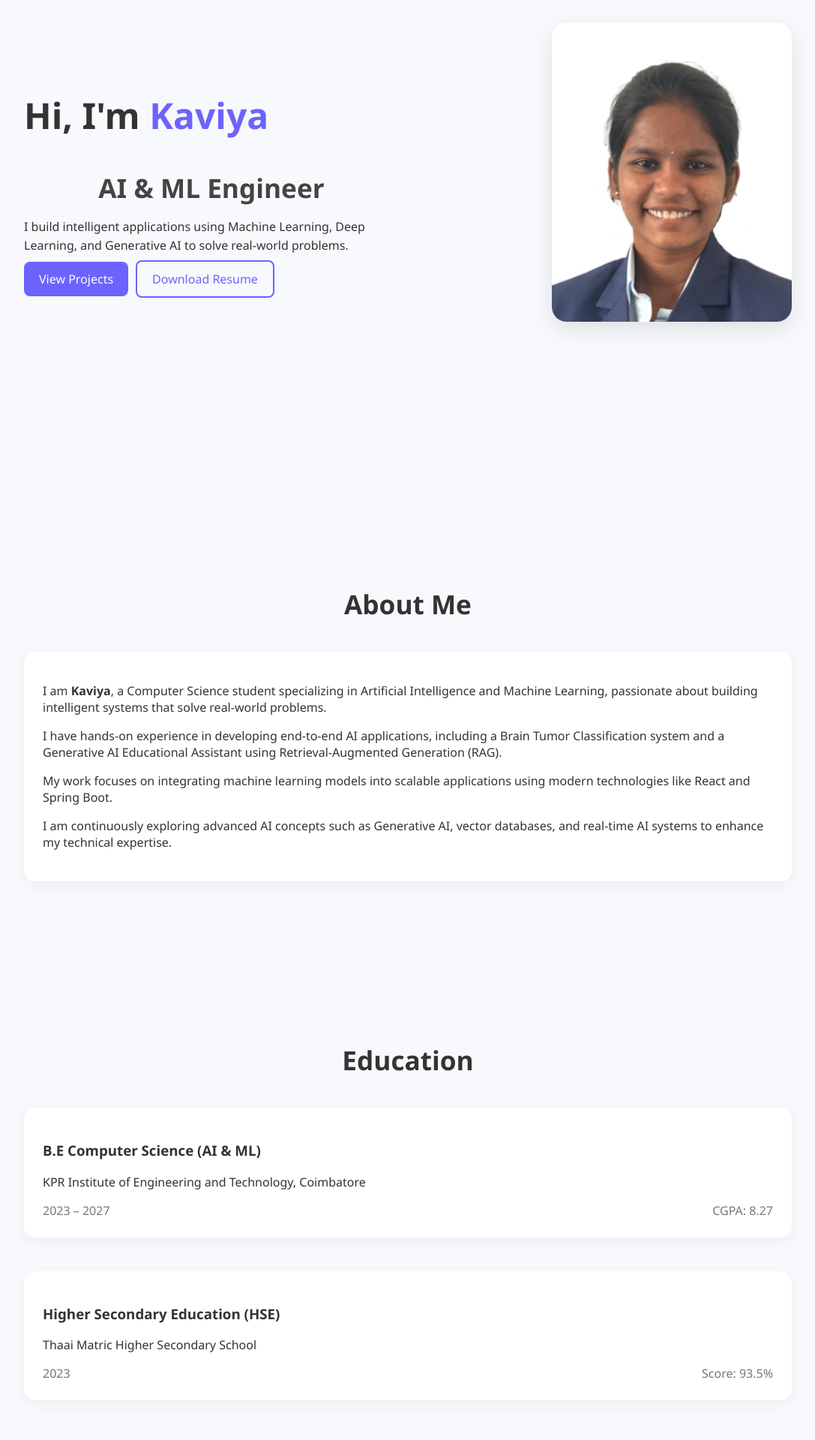
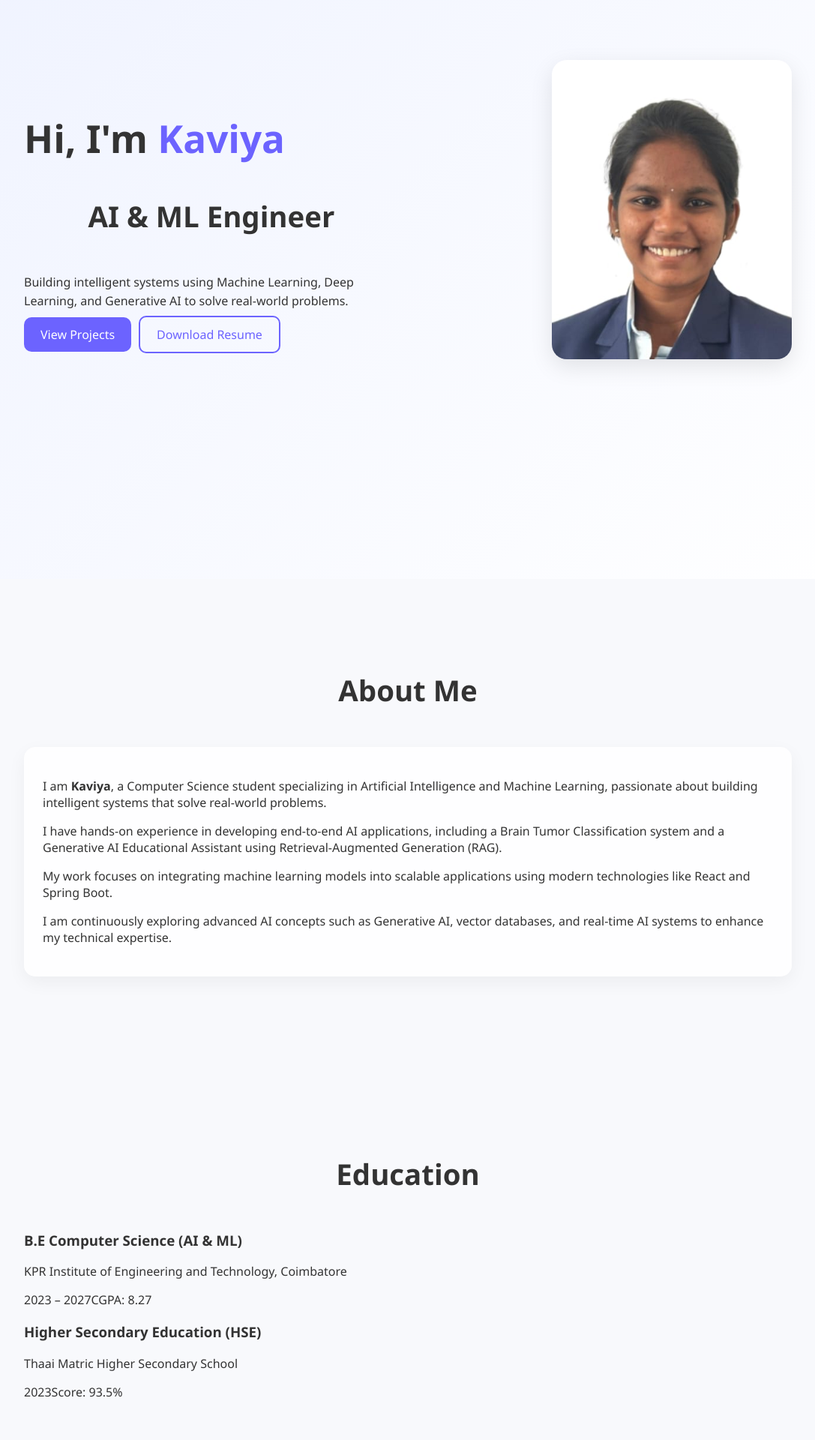
Before and after one commit to Kaviya-Balamurugan/portfolio, a React (Create React App) app: page / in a window 1280 px wide. Shown: the part 260-2180 px from the top of the page at 75% size, without its empty margins (96-1183 px from the left). Built offline with nearby package versions, Linux system fonts and the light colour scheme.

Commit message:
Added premium animation UI

```diff
--- a/src/App.css
+++ b/src/App.css
@@ -4,23 +4,25 @@ body {
   font-family: 'Segoe UI', sans-serif;
   background: #f8f9fc;
   color: #333;
+  scroll-behavior: smooth;
 }
 
 section {
-  padding: 80px 10%;
+  padding: 90px 10%;
 }
 
 h2 {
   text-align: center;
-  font-size: 2.2rem;
-  margin-bottom: 40px;
+  font-size: 2.4rem;
+  margin-bottom: 50px;
 }
 
 /* ===== NAVBAR ===== */
 .navbar-pro {
   position: sticky;
   top: 0;
-  background: white;
+  background: rgba(255,255,255,0.9);
+  backdrop-filter: blur(10px);
   padding: 15px 10%;
   box-shadow: 0 2px 10px rgba(0,0,0,0.05);
   z-index: 100;
@@ -48,21 +50,16 @@ h2 {
   display: flex;
   align-items: center;
   justify-content: space-between;
-  gap: 40px;
-  min-height: 90vh;
+  min-height: 100vh;
+  background: linear-gradient(135deg, #eef2ff, #ffffff);
 }
 
 .hero-text h1 {
-  font-size: 3rem;
+  font-size: 3.2rem;
 }
 
 .hero-text span {
   color: #6c63ff;
-}
-
-.hero-text h2 {
-  margin: 10px 0;
-  color: #444;
 }
 
 .hero-text p {
@@ -77,16 +74,22 @@ h2 {
 .btn-primary {
   background: #6c63ff;
   color: white;
-  padding: 12px 20px;
-  border-radius: 8px;
+  padding: 12px 22px;
+  border-radius: 10px;
   text-decoration: none;
   margin-right: 10px;
+  transition: 0.3s;
+}
+
+.btn-primary:hover {
+  transform: translateY(-3px);
+  box-shadow: 0 10px 20px rgba(108,99,255,0.3);
 }
 
 .btn-secondary {
   border: 2px solid #6c63ff;
-  padding: 12px 20px;
-  border-radius: 8px;
+  padding: 12px 22px;
+  border-radius: 10px;
   text-decoration: none;
   color: #6c63ff;
 }
@@ -94,35 +97,43 @@ h2 {
 .hero-image img {
   width: 320px;
   border-radius: 20px;
+  object-fit: cover;
   box-shadow: 0 10px 30px rgba(0,0,0,0.1);
 }
 
-/* ===== CARD COMMON ===== */
-.card, .project-card, .skill-card, .edu-card-new {
-  background: white;
+/* ===== CARDS ===== */
+.card {
+  background: rgba(255,255,255,0.8);
+  backdrop-filter: blur(10px);
+  padding: 25px;
   border-radius: 15px;
-  padding: 25px;
   margin-bottom: 25px;
-  box-shadow: 0 5px 20px rgba(0,0,0,0.05);
+  box-shadow: 0 8px 25px rgba(0,0,0,0.05);
   transition: 0.3s;
 }
 
-.card:hover,
-.project-card:hover,
-.skill-card:hover {
+.card:hover {
   transform: translateY(-5px);
 }
 
 /* ===== PROJECTS ===== */
-.project-card h3 {
-  margin-bottom: 10px;
-}
-.project-card p {
-  line-height: 1.6;
+.projects-grid {
+  display: grid;
+  grid-template-columns: repeat(auto-fit, minmax(320px, 1fr));
+  gap: 30px;
 }
 
-.project-card ul {
-  padding-left: 20px;
+.project-card {
+  background: white;
+  border-radius: 18px;
+  padding: 25px;
+  border: 1px solid #eee;
+  transition: 0.3s;
+}
+
+.project-card:hover {
+  transform: translateY(-8px);
+  box-shadow: 0 15px 40px rgba(0,0,0,0.08);
 }
 
 .tags span {
@@ -138,8 +149,8 @@ h2 {
   display: inline-block;
   margin-top: 10px;
   color: #6c63ff;
+  font-weight: 600;
   text-decoration: none;
-  font-weight: 600;
 }
 
 /* ===== SKILLS ===== */
@@ -149,29 +160,16 @@ h2 {
   gap: 20px;
 }
 
-.skill-card h3 {
-  margin-bottom: 10px;
+.skill-card {
+  background: white;
+  padding: 20px;
+  border-radius: 15px;
+  transition: 0.3s;
 }
 
-/* ===== WHAT I DO ===== */
-.skills-grid {
-  display: grid;
-  grid-template-columns: repeat(auto-fit, minmax(220px, 1fr));
-  gap: 20px;
-}
-
-/* ===== EDUCATION ===== */
-.edu-container {
-  display: flex;
-  flex-direction: column;
-  gap: 20px;
-}
-
-.edu-meta {
-  display: flex;
-  justify-content: space-between;
-  margin-top: 10px;
-  color: #777;
+.skill-card:hover {
+  transform: translateY(-6px);
+  box-shadow: 0 10px 25px rgba(108,99,255,0.15);
 }
 
 /* ===== CONTACT ===== */
@@ -181,13 +179,8 @@ h2 {
   gap: 40px;
 }
 
-.contact-left {
-  max-width: 400px;
-}
-
 .contact-item {
   display: flex;
-  align-items: center;
   gap: 10px;
   margin-bottom: 15px;
 }
@@ -208,9 +201,3 @@ h2 {
     flex-direction: column;
   }
 }
-
-.profile-img {
-  width: 320px;
-  border-radius: 20px;
-  object-fit: cover;
-}
--- a/src/components/Hero.js
+++ b/src/components/Hero.js
@@ -18,8 +18,8 @@ function Hero() {
         <h2>AI & ML Engineer</h2>
 
         <p>
-          I build intelligent applications using Machine Learning,
-          Deep Learning, and Generative AI to solve real-world problems.
+          Building intelligent systems using Machine Learning,
+  Deep Learning, and Generative AI to solve real-world problems.
         </p>
 
         <div className="hero-buttons">
--- a/src/components/Projects.js
+++ b/src/components/Projects.js
@@ -3,111 +3,47 @@ function Projects() {
     <section id="projects">
   <h2>Projects</h2>
 
+  <div className="projects-grid">
+
     {/* Project 1 */}
     <div className="project-card">
       <h3>🧠 Brain Tumor Classification</h3>
-
-        <p>
-          Developed a CNN-based deep learning model using MobileNetV2 achieving
-          <b> 92% validation accuracy</b> for MRI image classification.
-          Built a complete pipeline including preprocessing, class balancing,
-          and deployed using ONNX with FastAPI backend and Streamlit frontend.
-        </p>
-
-        <p><b>Tech:</b> CNN, MobileNetV2, ONNX, FastAPI, Streamlit</p>
-
-        <p><b>Key Features:</b></p>
-        <ul>
-          <li>✔ Transfer learning using MobileNetV2</li>
-          <li>✔ Grad-CAM based explainability</li>
-          <li>✔ Optimized deployment using ONNX Runtime</li>
-        </ul>
-
+      <p>CNN model achieving <b>92% accuracy</b> using MobileNetV2.</p>
       <div className="tags">
         <span>Deep Learning</span>
         <span>Healthcare AI</span>
       </div>
-
       <div className="project-links">
-          <a
-            href="https://brain-tumor-app-th2lex7glc6kubgupwet3q.streamlit.app/"
-            target="_blank"
-            rel="noopener noreferrer"
-          >
-            Live Demo
-          </a>
+        <a href="https://brain-tumor-app-th2lex7glc6kubgupwet3q.streamlit.app/" target="_blank">Live Demo</a>
       </div>
     </div>
 
     {/* Project 2 */}
     <div className="project-card">
-        <h3>🤖 GenAI Educational Assistant</h3>
-
-        <p>
-          Built a Retrieval-Augmented Generation (RAG) system integrating
-          embeddings, vector database (pgvector), and Spring Boot backend
-          with real-time streaming responses.
-        </p>
-
-        <p><b>Tech:</b> RAG, Embeddings, Spring Boot, PostgreSQL</p>
-
-        <p><b>Key Features:</b></p>
-        <ul>
-          <li>✔ Semantic search using embeddings</li>
-          <li>✔ Chunking strategy </li>
-          <li>✔ Ensured accurate and meaningful responses</li>
-
-        </ul>
-
+      <h3>🤖 GenAI Tutor</h3>
+      <p>RAG-based assistant using embeddings and vector DB.</p>
       <div className="tags">
-          <span>Generative AI</span>
         <span>RAG</span>
+        <span>LLM</span>
       </div>
-
       <div className="project-links">
-          <a
-            href="https://github.com/Kaviya-Balamurugan/genai-tutor"
-            target="_blank"
-            rel="noopener noreferrer"
-          >
-            GitHub
-          </a>
+        <a href="https://github.com/Kaviya-Balamurugan/genai-tutor" target="_blank">GitHub</a>
       </div>
     </div>
 
     {/* Project 3 */}
     <div className="project-card">
       <h3>✈️ Trip Cost Predictor</h3>
-
-        <p>
-          Developed a machine learning regression system using Random Forest
-          and Gradient Boosting to predict travel costs based on multiple
-          real-world features including cost-of-living data.
-        </p>
-
-        <p><b>Tech:</b> Machine Learning, Random Forest, Flask</p>
-
-        <p><b>Key Features:</b></p>
-        <ul>
-          <li>✔ Feature engineering using real datasets</li>
-          <li>✔ Model comparison and optimization</li>
-          <li>✔ REST API deployment using Flask</li>
-        </ul>
-
+      <p>ML regression model for predicting travel cost.</p>
       <div className="tags">
         <span>Machine Learning</span>
         <span>Regression</span>
       </div>
+      <div className="project-links">
+        <a href="https://trip-cost-api.onrender.com/" target="_blank">Live Demo</a>
+      </div>
+    </div>
 
-        <div className="project-links">
-          <a
-            href="https://trip-cost-api.onrender.com/"
-            target="_blank"
-            rel="noopener noreferrer"
-          >
-            Live Demo
-          </a>
-        </div>
   </div>
 </section>
   );
```
Lines whose indentation alone changed are shown as unchanged.
